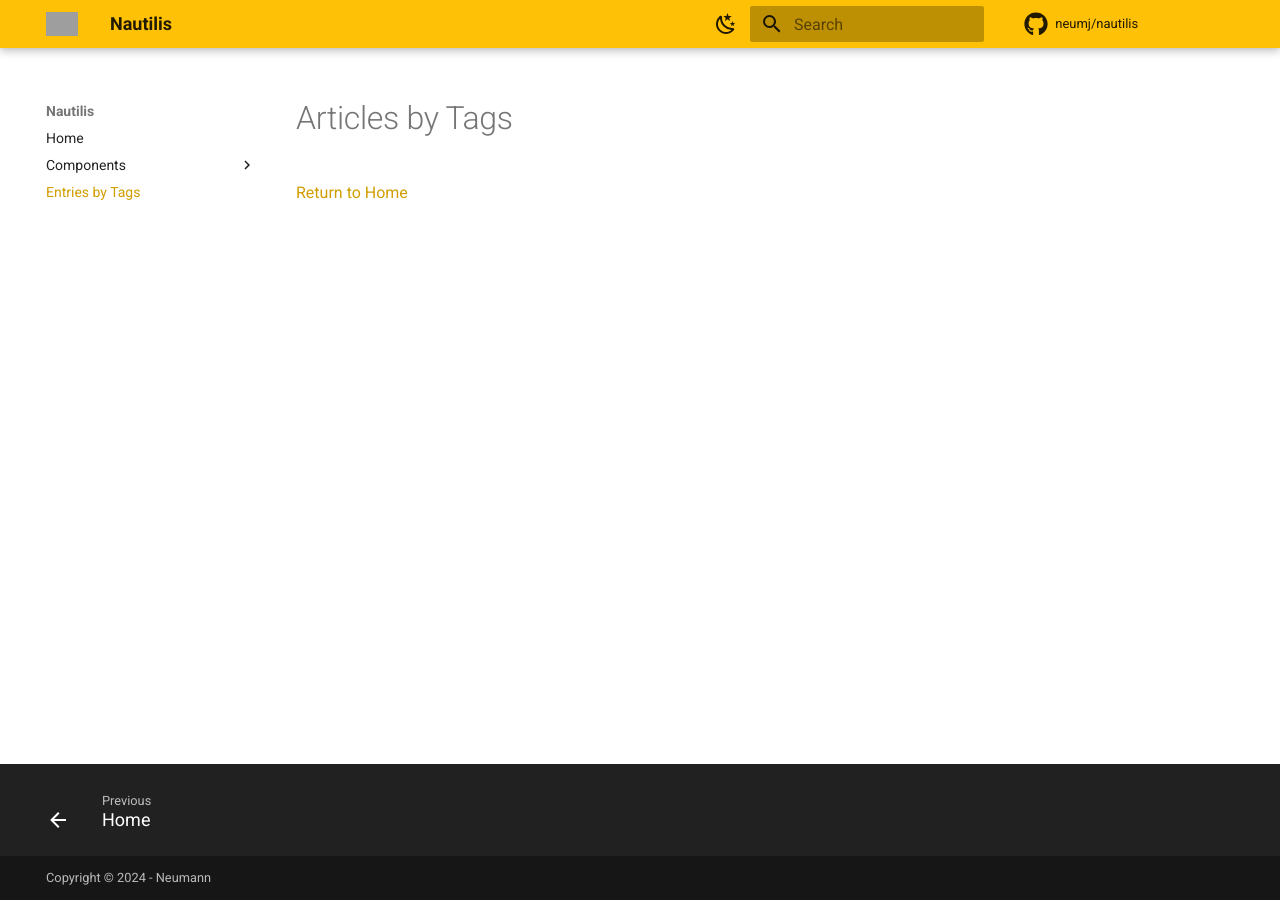
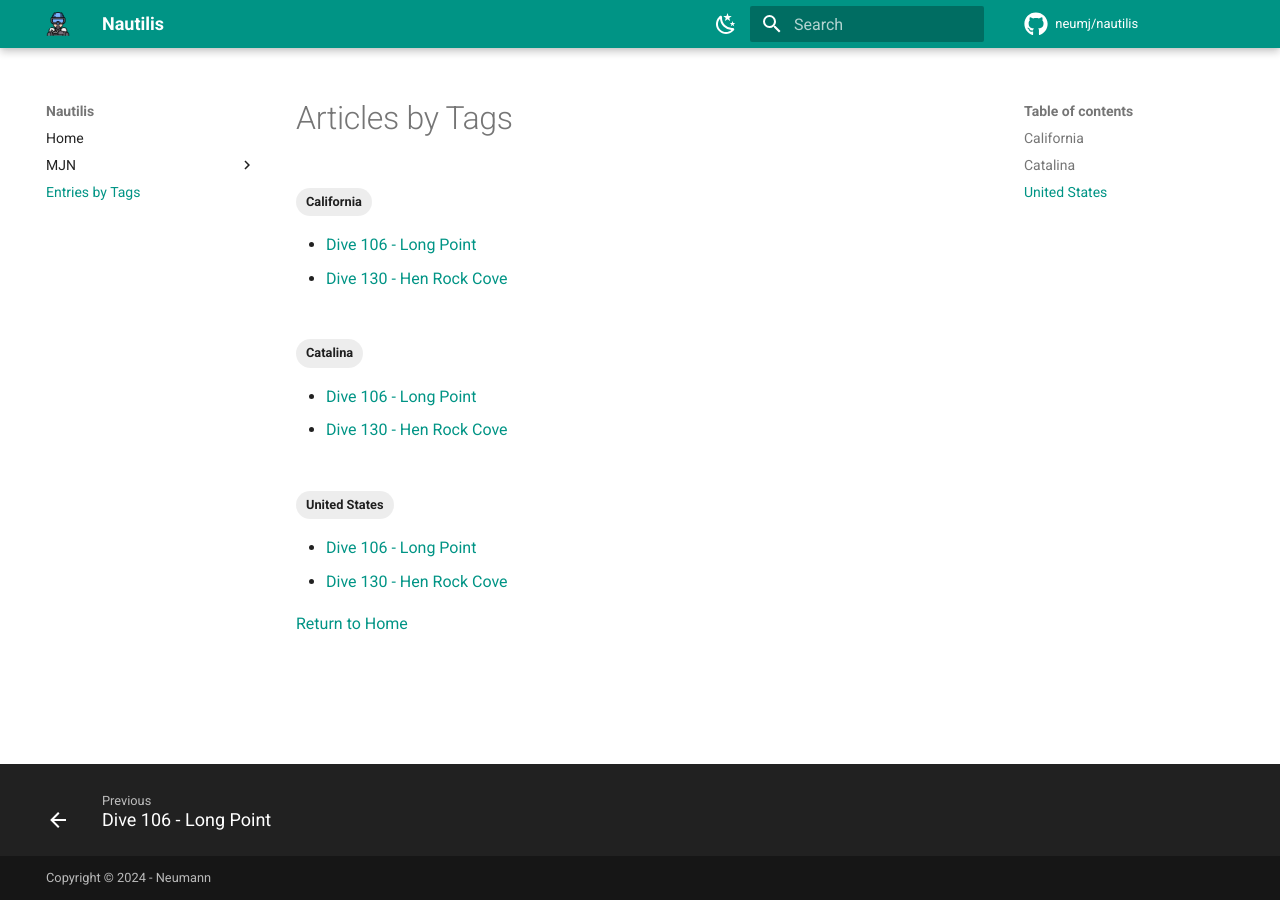
Before and after one commit to neumj/nautilis, an MkDocs documentation site: the page built from docs/tags.md, in a window 1280 px wide. Built offline with MkDocs 1.6.1 and Material for MkDocs 9.7.7, drawn with Linux system fonts in a browser that asks for light colours; comment, search, counter and statistics services are not loaded; grey boxes are pictures that could not be loaded.

Commit message:
initial dive log strucute

```diff
--- a/docker-compose.yml
+++ b/docker-compose.yml
@@ -1,7 +1,7 @@
 version: '3.9'
 services:
   docs:
-    container_name: defcon-build
+    container_name: nautilis
     build:
       context: .
       dockerfile: local.Dockerfile
--- /dev/null
+++ b/docs/mjn/130-hen-rock.md
@@ -0,0 +1,38 @@
+---
+tags:
+    - United States
+    - California
+    - Catalina
+---
+# Dive 130: Hen Rock Cove, Catalina, CA, USA
+#### Date: 05 July 2024
+#### Latitude: 33°23'47.3"N
+#### Longitude: 118°22'08.2"W
+#### Dive Number: 130
+#### Overview
+##### Type: Ocean, Boat Dive
+
+Search and recovery dive for weight pocket and metal hauser that broke off of S/V Starship. Zero visibility and strong surge/ current. Aborted dive.
+
+#### Dive Details
+
+| | |
+|-----|-----|
+| Maximum Depth:     | 5 meters |
+| Bottom Time:       | 8 minutes |
+| Dive Computer:     | Yes | <!--Yes, No-->
+| Starting Pressure: | 200 bar |
+| Ending Pressure:   | 190 bar |
+
+#### Conditions
+
+| | |
+|-----|-----|
+| Visibility:          | 0 meters |
+| Waves:               | Medium | <!--None, Small, Medium, Large-->
+| Current:             | Strong | <!--None, Light, Medium, Strong-->
+| Surge:               | Light |     <!--Light, Medium, Strong-->
+| Weather:             | Sunny |  <!--Sunny, Partly Cloudy, Cloudy, Rainy, Windy, Foggy-->
+| Air Temperature:     | 21°C |
+| Surface Temperature: | 21°C |
+| Bottom Temperature:  | 20°C |
--- a/mkdocs.yml
+++ b/mkdocs.yml
@@ -10,18 +10,18 @@ theme:
   palette:
     # Palette toggle for light mode
     - scheme: default
-      primary: amber
+      primary: teal
       toggle:
         icon: material/weather-night
         name: Switch to dark mode
     # Palette toggle for dark mode
     - scheme: slate
-      primary: amber
+      primary: teal
       toggle:
         icon: material/weather-sunny
         name: Switch to light mode
-  logo: assets/nuclear-symbol-icon.png
-  favicon: assets/nuclear-symbol-icon.png
+  logo: assets/diver.png
+  favicon: assets/diver.png
   features:
     - content.tabs.link
     - navigation.footer
@@ -49,7 +49,7 @@ plugins:
       tags_file: tags.md
   - git-revision-date-localized:
       type: datetime
-      timezone: America/New_York
+      timezone: America/Los_Angeles
   - with-pdf:
       author: Neumann
       cover: true
@@ -62,12 +62,7 @@ extra:
 
 nav:
     - Home: index.md
-    - Components:
-      - Power Supply: power-supply.md
-      - Motherboard: motherboard.md
-      - Central Processing Unit: cpu.md
-      - Random Access Memory: ram.md
-      - Storage: storage.md
-      - Graphics Processing Unit: gpu.md
-      - Case: case.md
+    - MJN:
+      - Dive 130 - Hen Rock Cove: mjn/130-hen-rock.md
+      - Dive 106 - Long Point: mjn/106-long-point.md
     - Entries by Tags: tags.md
```
Also changed, not shown: docs/index.md (+2 -2 lines), docs/mjn/106-long-point.md (added, +14 -0 lines).
